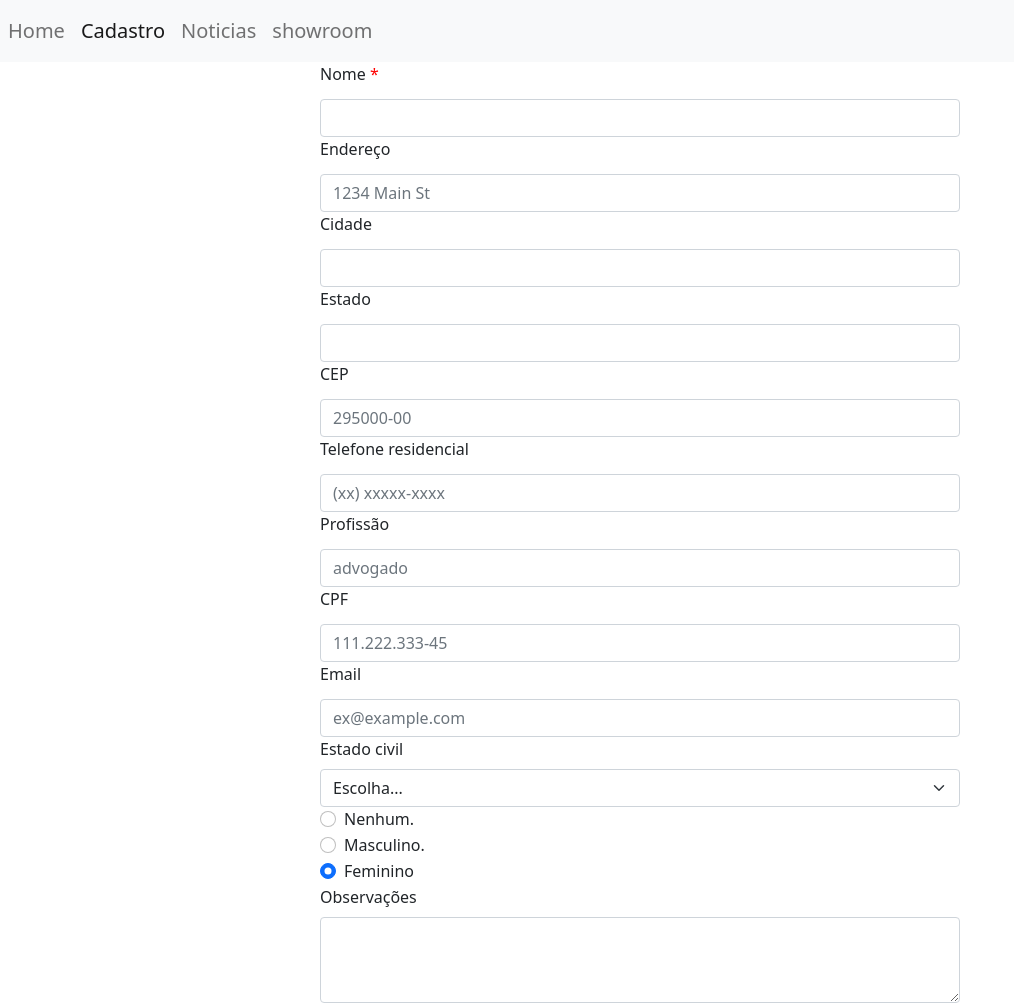
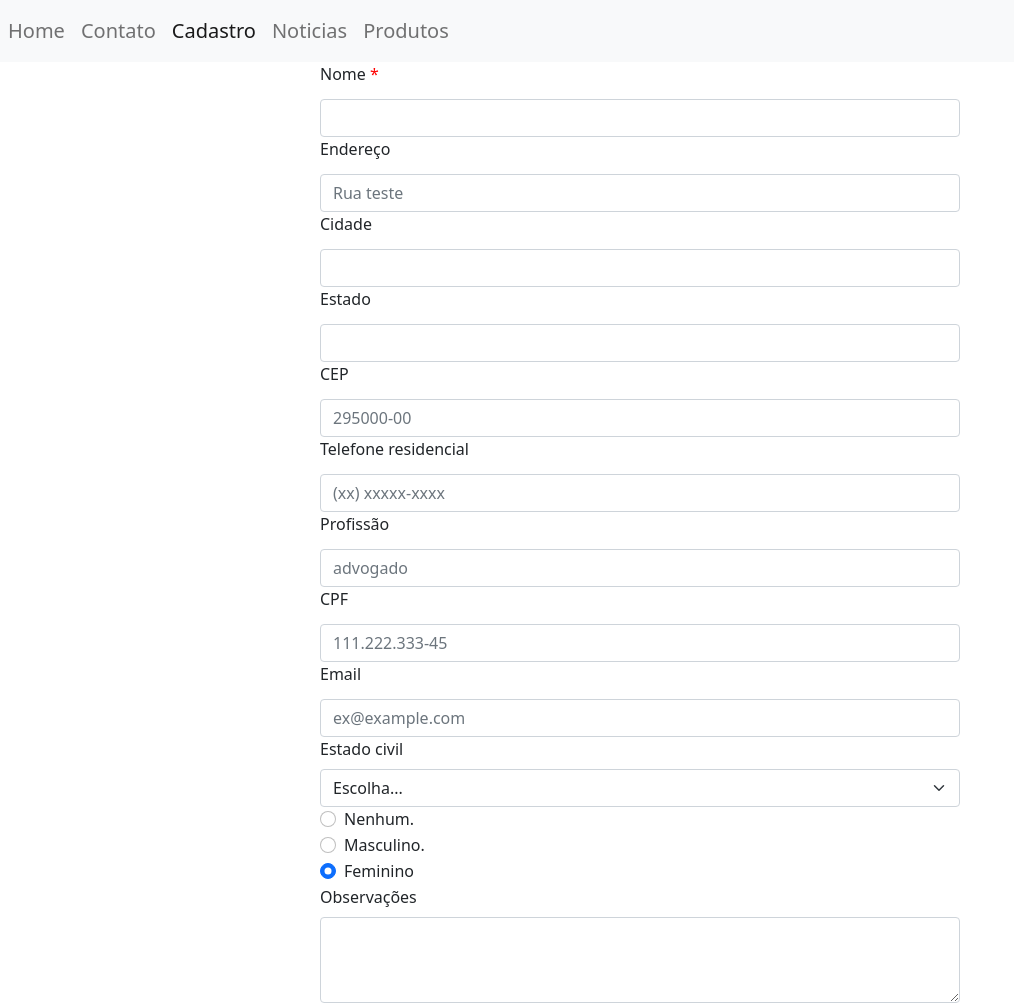
Before and after one commit to Ruaney/trabalho-web-facul, a plain HTML site: page cadastro.html in a window 1280 px wide. Shown: the top 1006 px of the page, without its empty margins (0-1014 px from the left). Drawn offline with nearby package versions, Linux system fonts and the light colour scheme.

Commit message:
correção do navbar cadastro

```diff
--- a/cadastro.html
+++ b/cadastro.html
@@ -14,9 +14,10 @@
 
     <div class="navbar-nav ">
       <a class="nav-item nav-link " href="index.html">Home</a>
+      <a class="nav-item nav-link" href="contato.html">Contato</a>
       <a class="nav-item nav-link active" href="/cadastro.html">Cadastro</a>
       <a class="nav-item nav-link" href="/noticias.html">Noticias</a>
-      <a class="nav-item nav-link" href="/showroom.html">showroom</a>
+      <a class="nav-item nav-link" href="/showroom.html">Produtos</a>
 
     </div>
   </nav>
@@ -36,7 +37,7 @@
         </div>
         <div class="">
           <label for="inputAddress" class="form-label">Endereço</label>
-        <input type="text" class="form-control" id="inputAddress" placeholder="1234 Main St" />
+        <input type="text" class="form-control" id="inputAddress" placeholder="Rua teste" />
       </div>
       <div class="">
         <label for="inputCity" class="form-label">Cidade</label>
```
